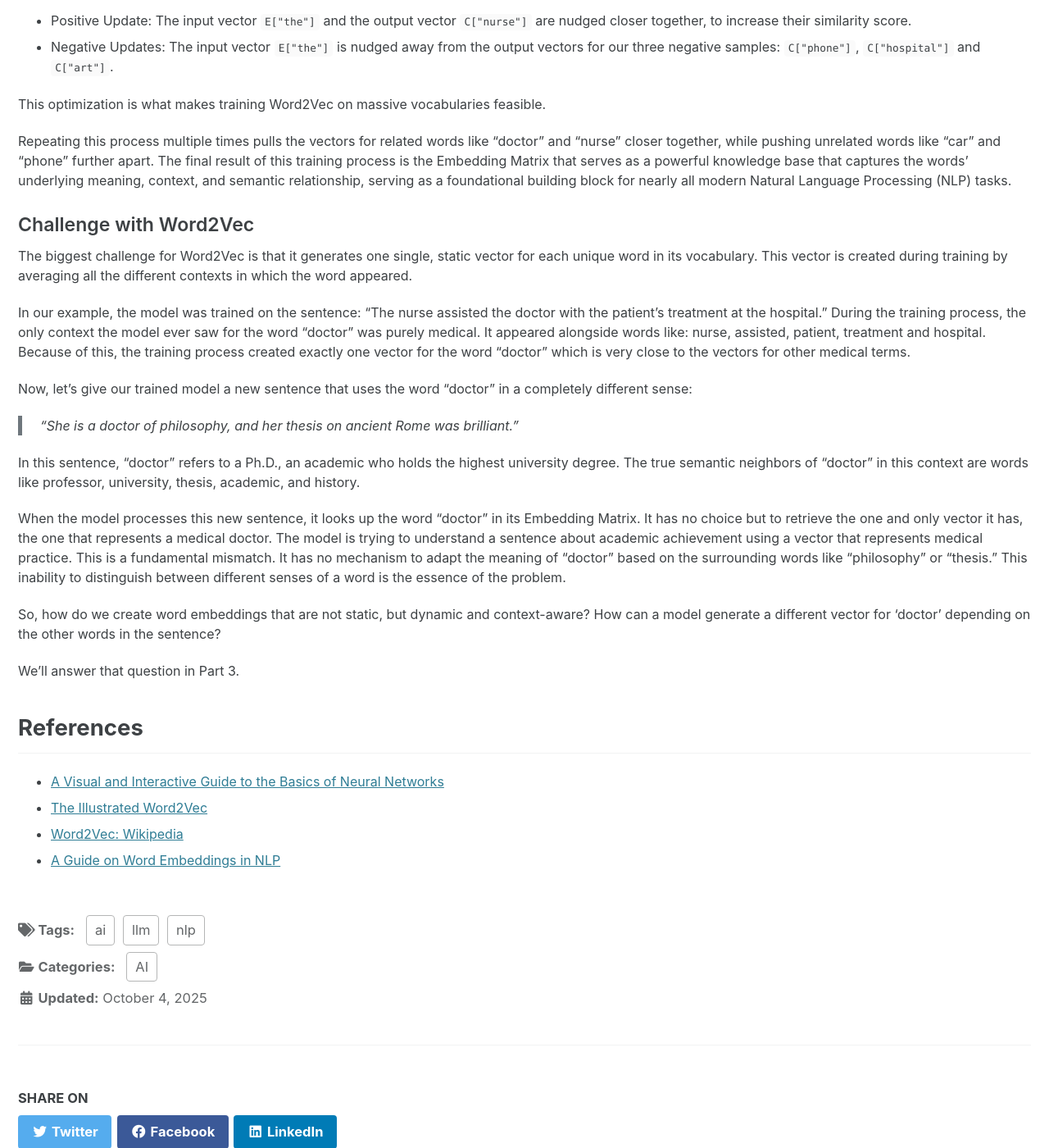
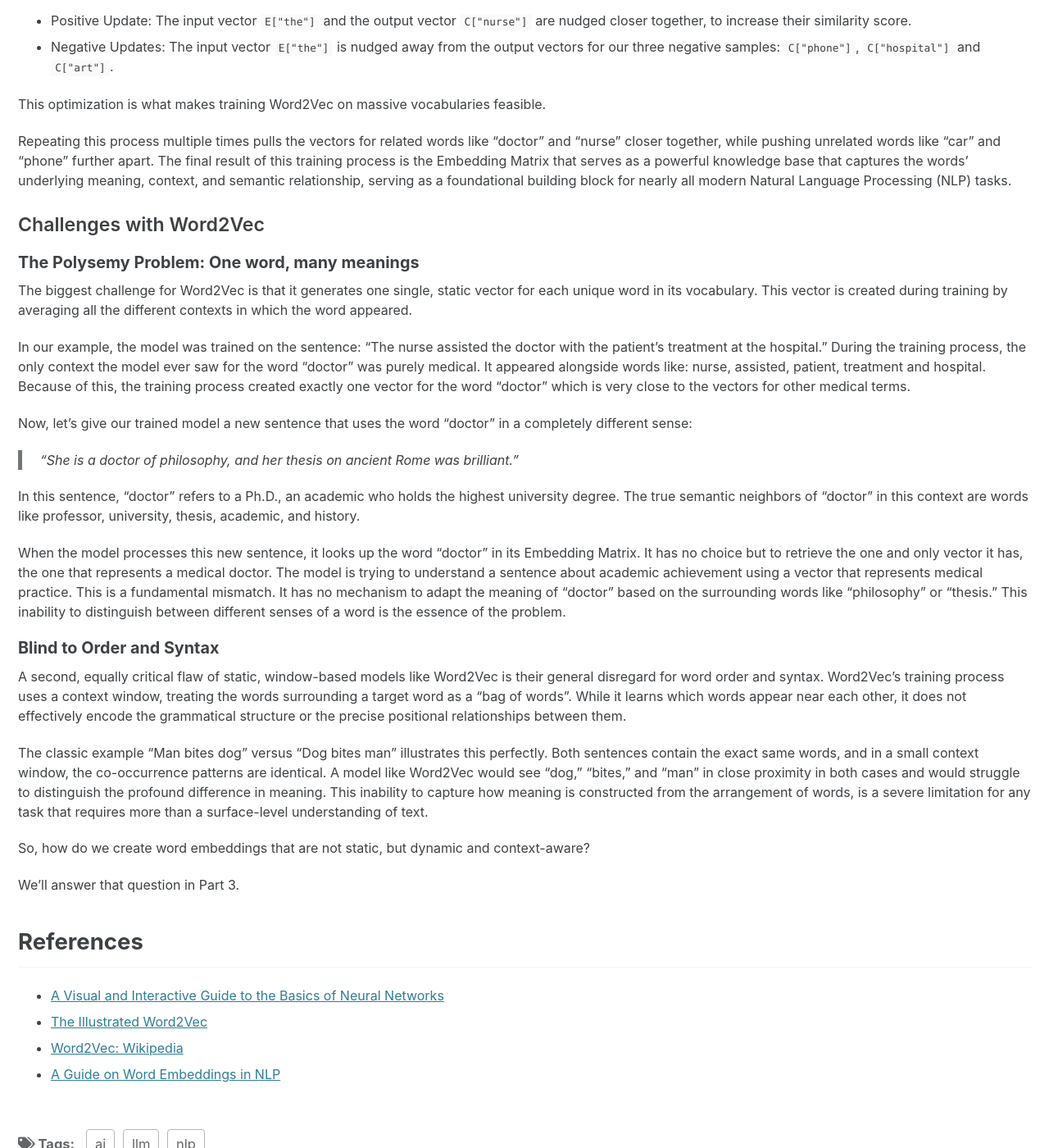
Before and after one commit to shivkanwer/shivkanwer.github.io, a Jekyll site: the page built from _posts/2025-09-28-Inner-workings-of-LLMs-for-Developers-part2.md, in a window 1280 px wide and 1400 px high, scrolled down 16173 px. Shown: the whole window at 82% size. Built offline with Jekyll 4.4.1, drawn with Linux system fonts in a browser that asks for light colours; cached includes are drawn as plain includes; comment, search, counter and statistics services are not loaded; some of the changed text lies outside the part shown.

Commit message:
Updated the challenges with Word2Vec

```diff
--- a/_posts/2025-09-28-Inner-workings-of-LLMs-for-Developers-part2.md
+++ b/_posts/2025-09-28-Inner-workings-of-LLMs-for-Developers-part2.md
@@ -293,7 +293,8 @@ This optimization is what makes training Word2Vec on massive vocabularies feasib
 
 Repeating this process multiple times pulls the vectors for related words like "doctor" and "nurse" closer together, while pushing unrelated words like "car" and "phone" further apart. The final result of this training process is the Embedding Matrix that serves as a powerful knowledge base that captures the words’ underlying meaning, context, and semantic relationship, serving as a foundational building block for nearly all modern Natural Language Processing (NLP) tasks.
 
-### Challenge with Word2Vec
+### Challenges with Word2Vec
+#### The Polysemy Problem: One word, many meanings
 The biggest challenge for Word2Vec is that it generates one single, static vector for each unique word in its vocabulary. This vector is created during training by averaging all the different contexts in which the word appeared.
 
 In our example, the model was trained on the sentence: “The nurse assisted the doctor with the patient’s treatment at the hospital.” During the training process, the only context the model ever saw for the word "doctor" was purely medical. It appeared alongside words like: nurse, assisted, patient, treatment and hospital. Because of this, the training process created exactly one vector for the word "doctor" which is very close to the vectors for other medical terms.
@@ -305,7 +306,12 @@ In this sentence, "doctor" refers to a Ph.D., an academic who holds the highest
 
 When the model processes this new sentence, it looks up the word "doctor" in its Embedding Matrix. It has no choice but to retrieve the one and only vector it has, the one that represents a medical doctor. The model is trying to understand a sentence about academic achievement using a vector that represents medical practice. This is a fundamental mismatch. It has no mechanism to adapt the meaning of "doctor" based on the surrounding words like "philosophy" or "thesis." This inability to distinguish between different senses of a word is the essence of the problem.
 
-So, how do we create word embeddings that are not static, but dynamic and context-aware? How can a model generate a different vector for 'doctor' depending on the other words in the sentence?
+#### Blind to Order and Syntax
+A second, equally critical flaw of static, window-based models like Word2Vec is their general disregard for word order and syntax. Word2Vec's training process uses a context window, treating the words surrounding a target word as a "bag of words". While it learns which words appear near each other, it does not effectively encode the grammatical structure or the precise positional relationships between them.
+
+The classic example "Man bites dog" versus "Dog bites man" illustrates this perfectly. Both sentences contain the exact same words, and in a small context window, the co-occurrence patterns are identical. A model like Word2Vec would see "dog," "bites," and "man" in close proximity in both cases and would struggle to distinguish the profound difference in meaning. This inability to capture how meaning is constructed from the arrangement of words, is a severe limitation for any task that requires more than a surface-level understanding of text.
+
+So, how do we create word embeddings that are not static, but dynamic and context-aware?
 
 We'll answer that question in Part 3.
 
```
